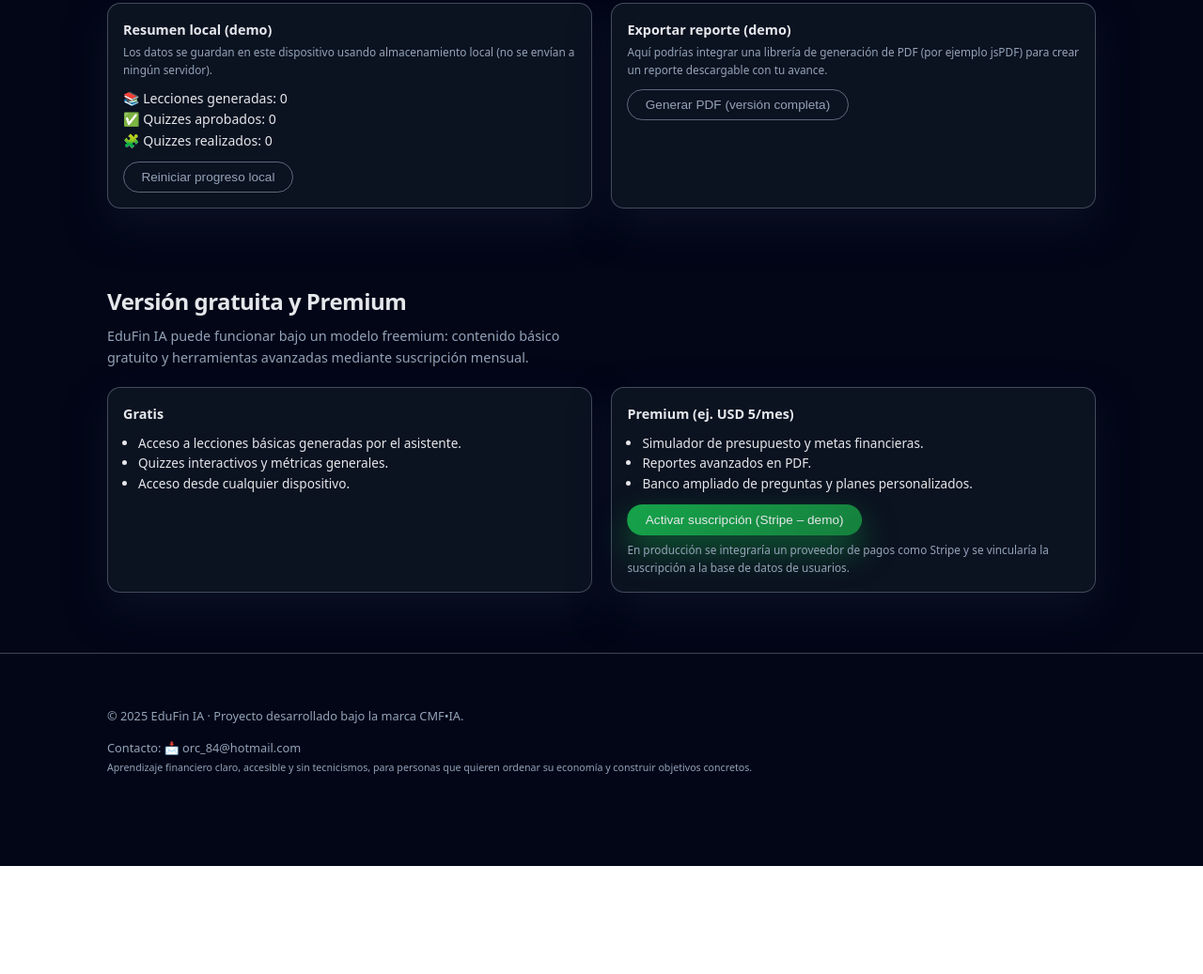
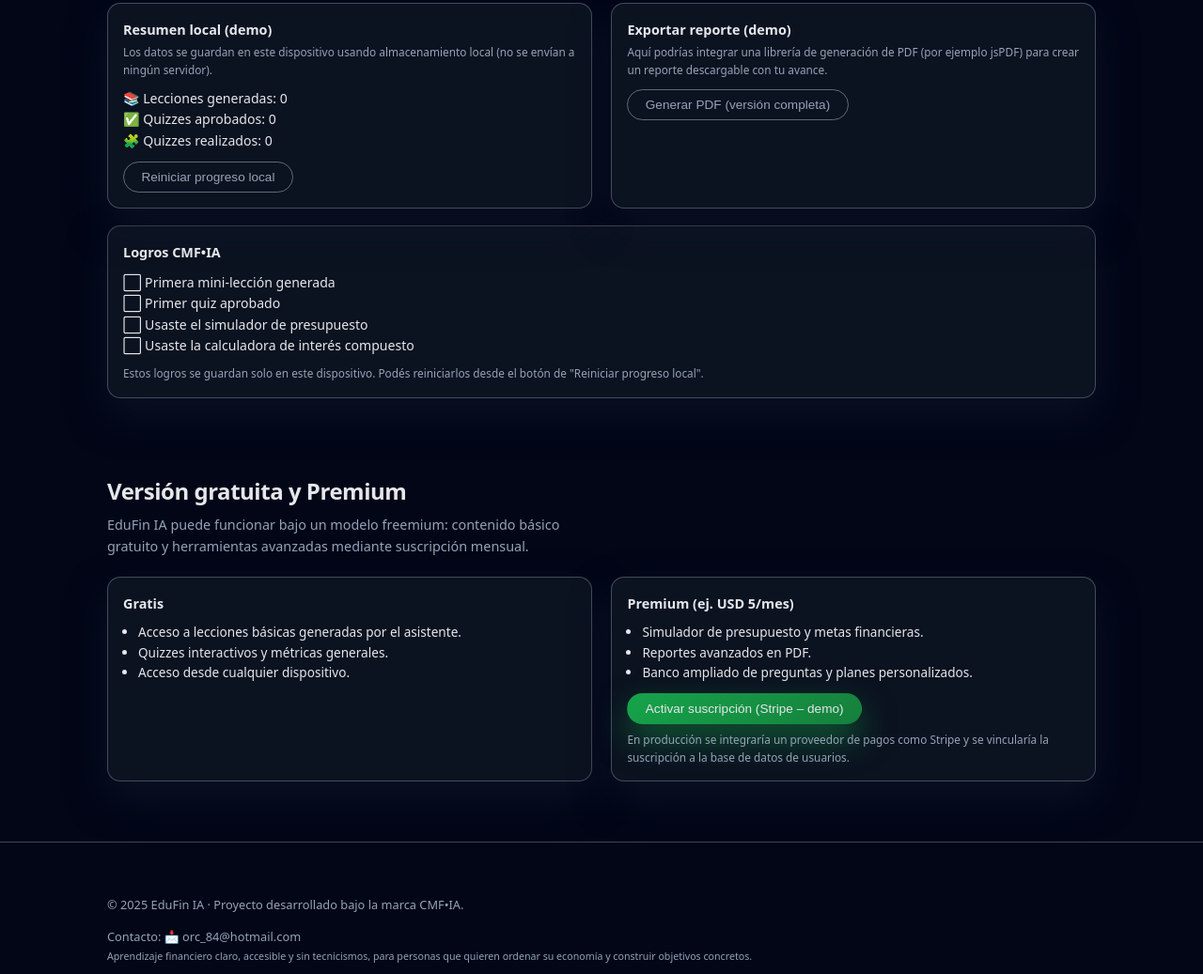
Before and after one commit to cynthiaManna/edufin-ia, a plain HTML site: page index.html in a window 1280 px wide. Shown: the part 3054-4091 px from the top of the page at 94% size. Before the commit the page ends 3976 px from the top, so only its background shows below. Drawn offline with Linux system fonts and the light colour scheme.

Commit message:
Agrego sistema de logros y medallas CMF•IA

```diff
--- a/index.html
+++ b/index.html
@@ -809,6 +809,30 @@
           </button>
         </div>
       </div>
+          <div class="card" style="margin-top:1.1rem;">
+      <p><strong>Logros CMF•IA</strong></p>
+      <ul style="font-size:.88rem;margin-top:.6rem;list-style:none;padding-left:0;">
+        <li>
+          <span id="badge-lesson">⬜</span>
+          Primera mini-lección generada
+        </li>
+        <li>
+          <span id="badge-quiz">⬜</span>
+          Primer quiz aprobado
+        </li>
+        <li>
+          <span id="badge-sim">⬜</span>
+          Usaste el simulador de presupuesto
+        </li>
+        <li>
+          <span id="badge-int">⬜</span>
+          Usaste la calculadora de interés compuesto
+        </li>
+      </ul>
+      <p class="tiny" style="margin-top:.5rem;">
+        Estos logros se guardan solo en este dispositivo. Podés reiniciarlos desde el botón de "Reiniciar progreso local".
+      </p>
+    </div>
     </section>
 
     <!-- PREMIUM / MODELO FREEMIUM -->
@@ -868,16 +892,26 @@
   }
 
   const STORAGE_KEY = "edufin-metrics";
-  const metricsDefault = { lessons:0, quizzesOk:0, quizzesTotal:0 };
+const metricsDefault = {
+  lessons: 0,
+  quizzesOk: 0,
+  quizzesTotal: 0,
+  simulatorUsed: false,
+  interestUsed: false
+};
+
 
   function loadMetrics(){
   try{
     const saved = localStorage.getItem(STORAGE_KEY);
-      return saved ? JSON.parse(saved) : {...metricsDefault};
+    const parsed = saved ? JSON.parse(saved) : {};
+    // Mezcla datos viejos con los campos nuevos por defecto
+    return { ...metricsDefault, ...parsed };
   }catch(e){
-      return {...metricsDefault};
+    return { ...metricsDefault };
   }
 }
+
 
   function saveMetrics(m){
     try{ localStorage.setItem(STORAGE_KEY, JSON.stringify(m)); }catch(e){}
@@ -886,15 +920,36 @@
 
   function renderMetrics(){
   const m = loadMetrics();
-    document.getElementById("stat-lessons").textContent = m.lessons;
-    document.getElementById("stat-quizzes-ok").textContent = m.quizzesOk;
-    document.getElementById("stat-quizzes-total").textContent = m.quizzesTotal;
 
-    const lessonsPct = Math.min(100, m.lessons*10);
-    const quizzesPct = m.quizzesTotal ? Math.min(100, (m.quizzesOk/m.quizzesTotal)*100) : 0;
-    document.getElementById("bar-lessons").style.width = lessonsPct + "%";
-    document.getElementById("bar-quizzes").style.width = quizzesPct + "%";
+  // Métricas numéricas
+  const elLessons = document.getElementById("stat-lessons");
+  const elQOk = document.getElementById("stat-quizzes-ok");
+  const elQTotal = document.getElementById("stat-quizzes-total");
+  const barLessons = document.getElementById("bar-lessons");
+  const barQuizzes = document.getElementById("bar-quizzes");
+
+  if (elLessons) elLessons.textContent = m.lessons;
+  if (elQOk) elQOk.textContent = m.quizzesOk;
+  if (elQTotal) elQTotal.textContent = m.quizzesTotal;
+
+  const lessonsPct = Math.min(100, m.lessons * 10);
+  const quizzesPct = m.quizzesTotal ? Math.min(100, (m.quizzesOk / m.quizzesTotal) * 100) : 0;
+
+  if (barLessons) barLessons.style.width = lessonsPct + "%";
+  if (barQuizzes) barQuizzes.style.width = quizzesPct + "%";
+
+  // Logros / medallas
+  const badgeLesson = document.getElementById("badge-lesson");
+  const badgeQuiz = document.getElementById("badge-quiz");
+  const badgeSim = document.getElementById("badge-sim");
+  const badgeInt = document.getElementById("badge-int");
+
+  if (badgeLesson) badgeLesson.textContent = m.lessons > 0 ? "✅" : "⬜";
+  if (badgeQuiz) badgeQuiz.textContent = m.quizzesOk > 0 ? "✅" : "⬜";
+  if (badgeSim) badgeSim.textContent = m.simulatorUsed ? "✅" : "⬜";
+  if (badgeInt) badgeInt.textContent = m.interestUsed ? "✅" : "⬜";
 }
+
 
   function generarLeccion(){
     const nivel = document.getElementById("nivel").value;
@@ -1055,7 +1110,12 @@
      } else {
      msgEl.textContent = "⚠ El saldo es negativo. Estás gastando más de lo que ganás. Revisá qué gastos pueden ajustarse o cómo aumentar tus ingresos.";
      }
+
+     const mSim = loadMetrics();
+     mSim.simulatorUsed = true;
+     saveMetrics(mSim);
      }
+
 
   document.getElementById("year").textContent = new Date().getFullYear().toString();
  function calcularInteres() {
@@ -1084,6 +1144,10 @@
   document.getElementById("int-res-mensaje").textContent =
     "Ingresá valores reales para ver la magia del interés compuesto.";
 }
+
+const mInt = loadMetrics();
+mInt.interestUsed = true;
+saveMetrics(mInt);
 }
 
   renderMetrics();
```
Lines whose indentation alone changed are shown as unchanged.
